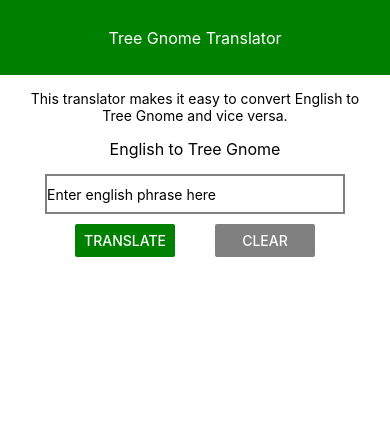
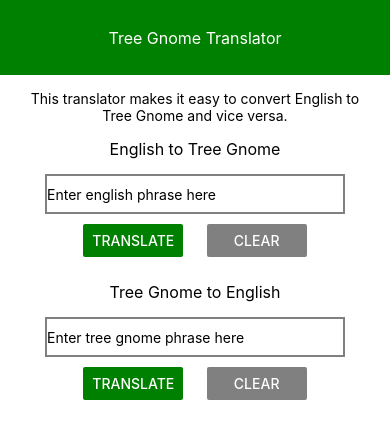
Before and after one commit to aldrichdev/TreeGnomeTranslator, a React Native app: screen / in a window 390 px wide. Shown: the top 438 px of the page. Built offline with nearby package versions, Linux system fonts and the light colour scheme.

Commit message:
Added TG -> English translation code, componentized Language Translation form, made other improvements.

```diff
--- a/App.js
+++ b/App.js
@@ -1,8 +1,8 @@
 import React, { useState } from 'react';
-import { StyleSheet, View, Text, Button, TextInput, Keyboard, Alert, Clipboard } from 'react-native';
+import { StyleSheet, View, Text, Keyboard, Alert, Clipboard, ScrollView } from 'react-native';
 import Header from './components/Header';
-import Colors from './constants/colors';
 import TranslationResult from './components/TranslationResult';
+import LanguageTranslator from './components/LanguageTranslator';
 
 const App = () => {
   var dict = {
@@ -34,23 +34,32 @@ const App = () => {
     "Z": "dim"
   };
 
-  const [enteredValue, setEnteredValue] = useState('');
+  const [enteredEnglishPhrase, setEnteredEnglishPhrase] = useState('');
+  const [enteredTreeGnomePhrase, setEnteredTreeGnomePhrase] = useState('');
   const [translation, setTranslation] = useState('');
 
   const englishInputHandler = inputText => {
     console.log(inputText);
-    setEnteredValue(inputText);
+    setEnteredEnglishPhrase(inputText);
   };
 
-  const resetInputHandler = () => {
-    setEnteredValue('');
+  const treeGnomeInputHandler = inputText => {
+    setEnteredTreeGnomePhrase(inputText);
   };
+
+  const resetEnglishInputHandler = () => {
+    setEnteredEnglishPhrase('');
+  };
+
+  const resetTreeGnomeInputHandler = () => {
+    setEnteredTreeGnomePhrase('');
+  }
 
   const englishTranslateHandler = () => {
     var tempTranslation = '';
 
-    for (var i = 0; i < enteredValue.length; i++) {
-      var currentChar = enteredValue.charAt(i);
+    for (var i = 0; i < enteredEnglishPhrase.length; i++) {
+      var currentChar = enteredEnglishPhrase.charAt(i);
       if (currentChar === ' ') {
         tempTranslation += ' '
       } else {
@@ -58,18 +67,57 @@ const App = () => {
       };
     }
 
-    console.log(tempTranslation);
     setTranslation(tempTranslation);
-    setEnteredValue('');
+    setEnteredEnglishPhrase('');
+    Keyboard.dismiss();
+  };
+
+  const treeGnomeTranslateHandler = () => {
+    var tempInput = enteredTreeGnomePhrase;
+    var tempTranslation = '';
+
+    if (tempInput.length < 2) {
+      Alert.alert("Invalid Input", "You must enter a gnome phrase of 2 characters or more.");
+      return;
+    };
+
+    while (tempInput.length > 0) {
+      var firstTwoChars = tempInput.substring(0, 2).toLowerCase();
+      var matchingKey = getKeyByValue(dict, firstTwoChars);
+
+      if (matchingKey !== undefined) {
+        tempTranslation += matchingKey;
+        tempInput = tempInput.substr(2);
+      } else {
+        var firstThreeChars = tempInput.substring(0, 3).toLowerCase();
+        matchingKey = getKeyByValue(dict, firstThreeChars);
+
+        if (matchingKey !== undefined) {
+          tempTranslation += matchingKey;
+          tempInput = tempInput.substr(3);
+        } else {
+          Alert.alert("Translation Failed", "Your tree gnome phrase was not understood.");
+        };
+      };
+    };
+
+    setTranslation(tempTranslation);
+    setEnteredTreeGnomePhrase('');
     Keyboard.dismiss();
   };
 
   const copyPressHandler = () => {
     console.log('Setting clipboard to ' + translation);
     Clipboard.setString(translation);
+    Alert.alert('Copied!');
   };
 
-  let resultScreen = <TranslationResult translationResult={translation} onPressCopy={copyPressHandler} />;
+  const getKeyByValue = (object, value) => {
+    return Object.keys(object).find(key => object[key] === value);
+  }
+
+  let resultScreen = <TranslationResult translationResult={translation} buttonTitle="Copy" heading="That translates to:"
+    onPressCopy={copyPressHandler} />;
 
   if (translation.length <= 0) {
     resultScreen = <Text></Text>;
@@ -78,21 +126,17 @@ const App = () => {
   return (
     <View style={styles.screen}>
       <Header title="Tree Gnome Translator"></Header>
-      <View style={styles.mainContentContainer}>
-        <Text style={styles.overview}>This translator makes it easy to convert English to Tree Gnome and vice versa.</Text>
-        <Text style={styles.formTitle}>English to Tree Gnome</Text>
-        <TextInput style={styles.translateInput} placeholder="Enter english phrase here"
-          onChangeText={englishInputHandler} value={enteredValue}></TextInput>
-        <View style={styles.buttonRow}>
-          <View style={styles.button}>
-              <Button title="Translate" onPress={englishTranslateHandler} color={Colors.primary}></Button>
-          </View>
-          <View style={styles.button}>
-              <Button title="Clear" onPress={resetInputHandler} color={Colors.accent}></Button>
-          </View>
+      <ScrollView>
+        <View style={styles.mainContentContainer}>
+          <Text style={styles.overview}>This translator makes it easy to convert English to Tree Gnome and vice versa.</Text>
+          <LanguageTranslator formTitle="English to Tree Gnome" placeholder="Enter english phrase here" value={enteredEnglishPhrase}
+            onChangeText={englishInputHandler} onPress={englishTranslateHandler} onReset={resetEnglishInputHandler} />
+          <LanguageTranslator formTitle="Tree Gnome to English" placeholder="Enter tree gnome phrase here" value={enteredTreeGnomePhrase}
+            onChangeText={treeGnomeInputHandler} onPress={treeGnomeTranslateHandler} onReset={resetTreeGnomeInputHandler} />
         </View>
-      </View>
-      { resultScreen }
+        { resultScreen }
+      </ScrollView>
+
     </View>
   );
 };
@@ -111,29 +155,7 @@ const styles = StyleSheet.create({
   overview: {
     color: 'black',
     textAlign: 'center'
-  },
-  formTitle: {
-    marginVertical: 15,
-    fontSize: 16,
-    textAlign: 'center'
-  },
-  translateInput: {
-    height: 40,
-    width: 300,
-    borderColor: 'grey',
-    borderWidth: 2
-  },
-  buttonRow: {
-    flexDirection: 'row',
-    marginVertical: 10,
-    width: '100%',
-    alignItems: 'center',
-    justifyContent: 'space-evenly',
-    paddingHorizontal: 15
-  },
-  button: {
-      width: 100
-  },
+  }
 });
 
 export default App;
--- /dev/null
+++ b/components/LanguageTranslator.js
@@ -0,0 +1,48 @@
+import React from 'react';
+import { View, Text, StyleSheet, TextInput, Button } from 'react-native';
+import Colors from '../constants/colors';
+
+const LanguageTranslator = props => {
+    return (
+        <View>
+            <Text style={styles.formTitle}>{props.formTitle}</Text>
+            <TextInput style={styles.translateInput} placeholder={props.placeholder}
+            onChangeText={props.onChangeText} value={props.value}></TextInput>
+            <View style={styles.buttonRow}>
+                <View style={styles.button}>
+                    <Button title="Translate" onPress={props.onPress} color={Colors.primary}></Button>
+                </View>
+                <View style={styles.button}>
+                    <Button title="Clear" onPress={props.onReset} color={Colors.accent}></Button>
+                </View>
+            </View>
+        </View>
+    );
+};
+
+const styles = StyleSheet.create({
+    formTitle: {
+        marginVertical: 15,
+        fontSize: 16,
+        textAlign: 'center'
+      },
+      translateInput: {
+        height: 40,
+        width: 300,
+        borderColor: 'grey',
+        borderWidth: 2
+      },
+      buttonRow: {
+        flexDirection: 'row',
+        marginVertical: 10,
+        width: '100%',
+        alignItems: 'center',
+        justifyContent: 'space-evenly',
+        paddingHorizontal: 15
+      },
+      button: {
+          width: 100
+      }
+});
+
+export default LanguageTranslator;
--- a/components/TranslationResult.js
+++ b/components/TranslationResult.js
@@ -1,23 +1,17 @@
 import React from 'react';
-import { View, Text, StyleSheet, TouchableOpacity, Button } from 'react-native';
+import { View, Text, StyleSheet, Button } from 'react-native';
 import colors from '../constants/colors';
 
 const TranslationResult = props => {
-    if (props.translationResult.length > 0) {
     return (
         <View style={styles.translationResult}>
-                <Text>That translates to:</Text>
+            <Text>{ props.heading }</Text>
             <Text>{ props.translationResult }</Text>
             <View style={styles.button}>
-                    <Button title="Copy" onPress={props.onPressCopy} color={colors.primary} />
+                <Button title={props.buttonTitle} onPress={props.onPressCopy} color={colors.primary}  />
             </View>
         </View>
     );
-    } else {
-        return (
-            <View></View>
-        );
-    }
 };
 
 const styles = StyleSheet.create({
@@ -28,7 +22,7 @@ const styles = StyleSheet.create({
         alignItems: 'center'
     },
     button: {
-        width: 80,
+        width: 100,
         marginVertical: 5
     }
 });
--- a/package.json
+++ b/package.json
@@ -8,7 +8,10 @@
   },
   "dependencies": {
     "react": "16.8.6",
-    "react-native": "0.60.0"
+    "react-native": "0.60.0",
+    "react-native-elements": "^1.2.7",
+    "react-native-vector-icons": "^6.6.0",
+    "sqlite3": "^4.1.1"
   },
   "devDependencies": {
     "@babel/core": "^7.3.3",
```
Also changed, not shown: screens/TranslateScreen.js (added, +14 -0 lines), 1 other file (tests, documents, lock files or other folders). Lines whose indentation alone changed are shown as unchanged.
